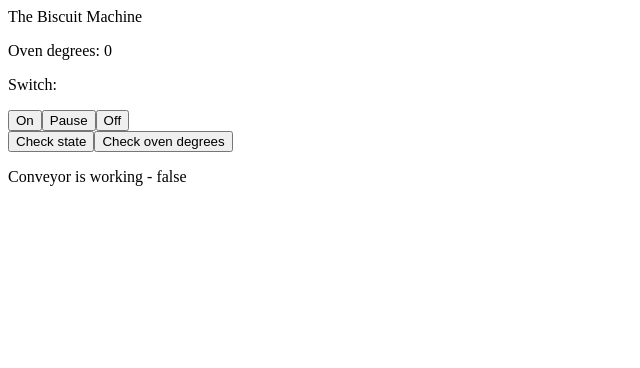
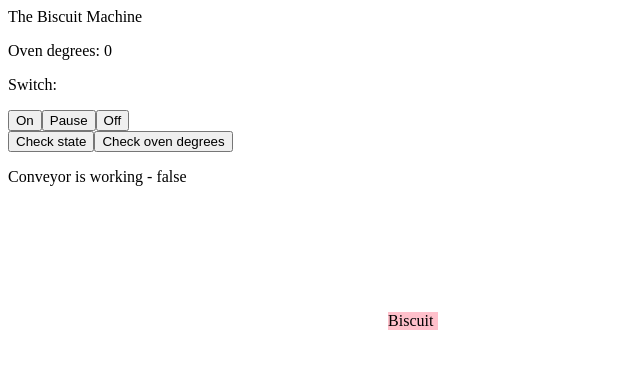
Before and after one commit to anisarambelieva/the-biscuit-machine, a React (Create React App) app: page / in a window 1280 px wide. Shown: the top 368 px of the page, without its empty margins (0-640 px from the left). Built offline with nearby package versions, Linux system fonts and the light colour scheme.

Commit message:
Add moving biscuit

```diff
--- /dev/null
+++ b/src/components/biscuit/biscuit.css
@@ -0,0 +1,28 @@
+.biscuit {
+  animation-duration: 2s, 10s;
+  animation-delay: 0s, 2s;
+  animation-name: drop, conveyor;
+}
+
+@keyframes conveyor {
+  from {
+    margin-left: 0%;
+    margin-top: 10%;
+  }
+
+  to {
+    margin-left: 50%;
+    margin-top: 10%;
+
+  }
+}
+
+@keyframes drop {
+  from {
+    margin-top: 0%;
+  }
+
+  to {
+    margin-top: 10%;
+  }
+}
--- /dev/null
+++ b/src/components/biscuit/biscuit.js
@@ -0,0 +1,5 @@
+import "./biscuit.css";
+
+const Biscuit = () => <p className="biscuit" style={{backgroundColor: 'pink', width: '50px'}}>Biscuit</p>;
+
+export default Biscuit;
--- a/src/components/machine.js
+++ b/src/components/machine.js
@@ -1,5 +1,6 @@
 import { useEffect, useState } from "react";
 import { Button } from "react-bootstrap";
+import Biscuit from "./biscuit/biscuit.js";
 import Conveyor from "./conveyor";
 import Oven from "./oven";
 import Switch from "./switch";
@@ -38,6 +39,7 @@ const Machine = () => {
         Check oven degrees
       </Button>
       <Conveyor conveyorWorking={conveyorWorking.toString()}></Conveyor>
+      <Biscuit/>
     </>
   );
 };
```
